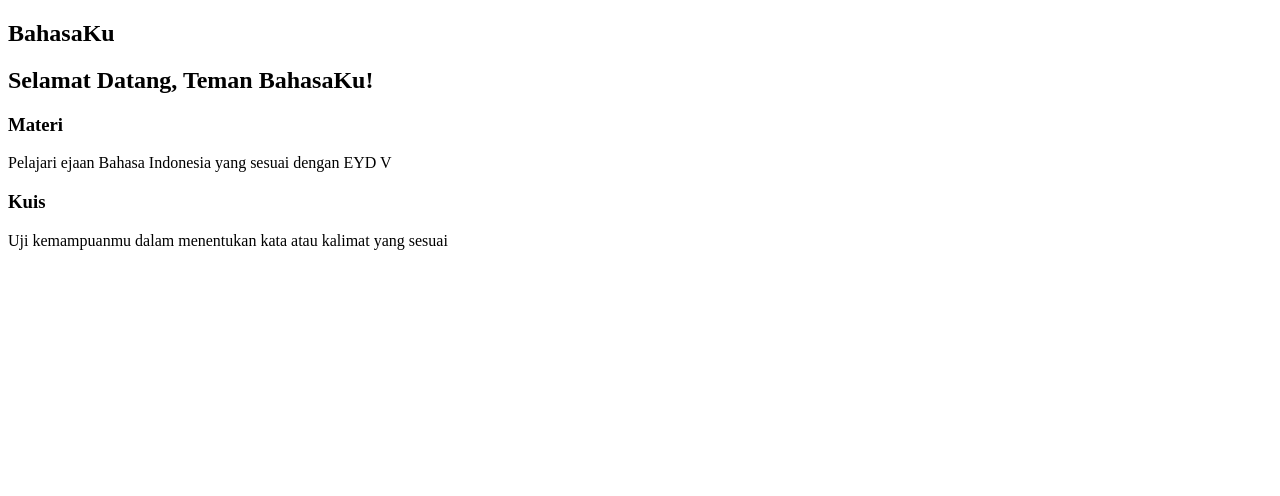
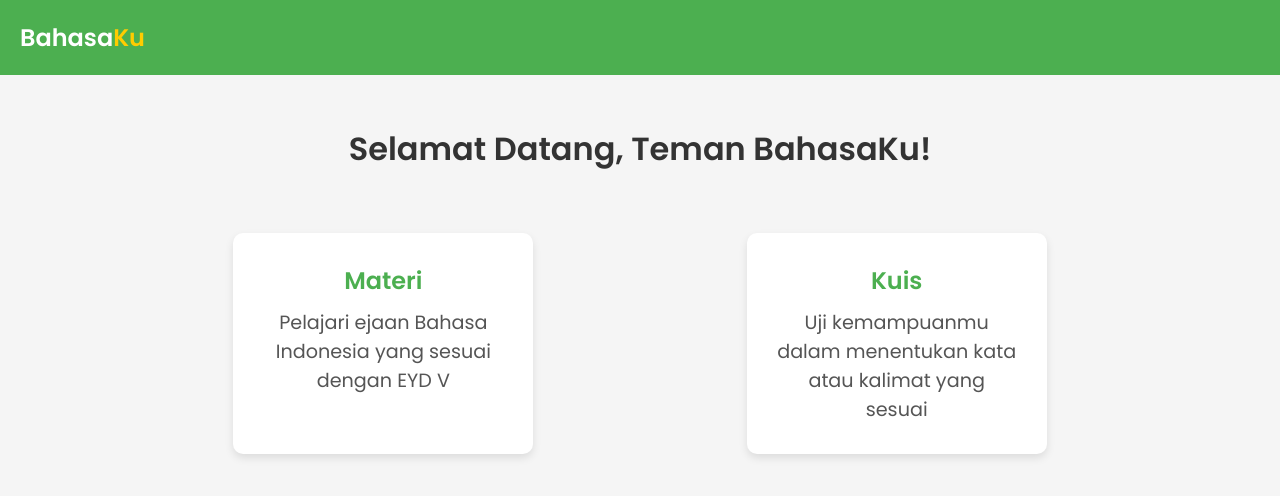
Before and after one commit to zhrsalsa/BahasaKu, a plain HTML site: page html/index.html in a window 1280 px wide. Drawn offline with Linux system fonts and the light colour scheme; files whose address does not match are found by name.

Commit message:
Update index.html

```diff
--- a/html/index.html
+++ b/html/index.html
@@ -6,7 +6,7 @@
     <meta http-equiv="X-UA-Compatible" content="IE=edge">
     <title>BahasaKu</title>
     <link href="https://fonts.googleapis.com/css2?family=Poppins:wght@300;400;600&display=swap" rel="stylesheet">
-    <link rel="stylesheet" href="C:\VSCode\html-css\BahasaKu\css\dashboard.css">
+    <link rel="stylesheet" href="C:\VSCode\html-css\BahasaKu\css\index.css">
 </head>
 <body>
     <header>
```
